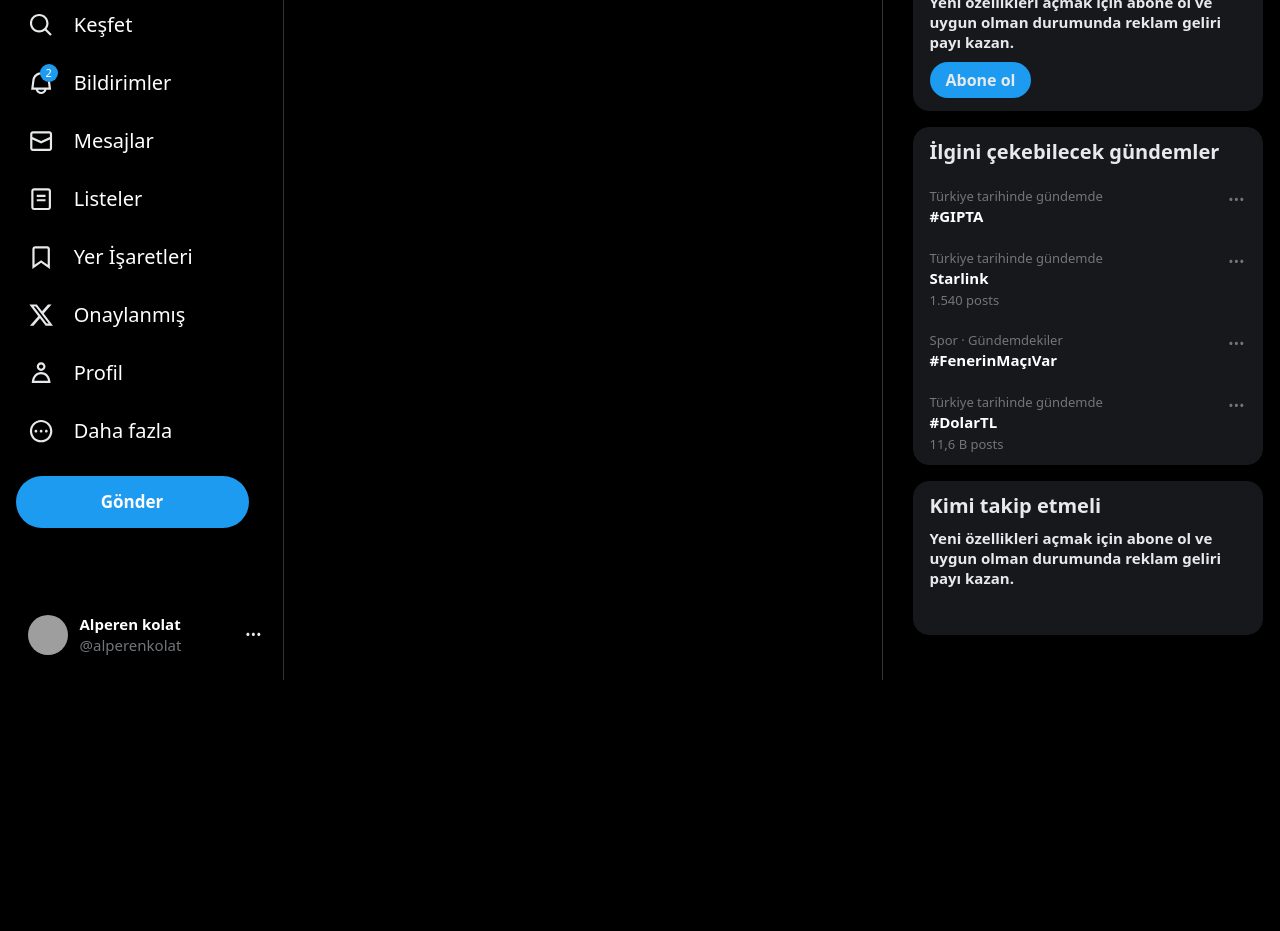
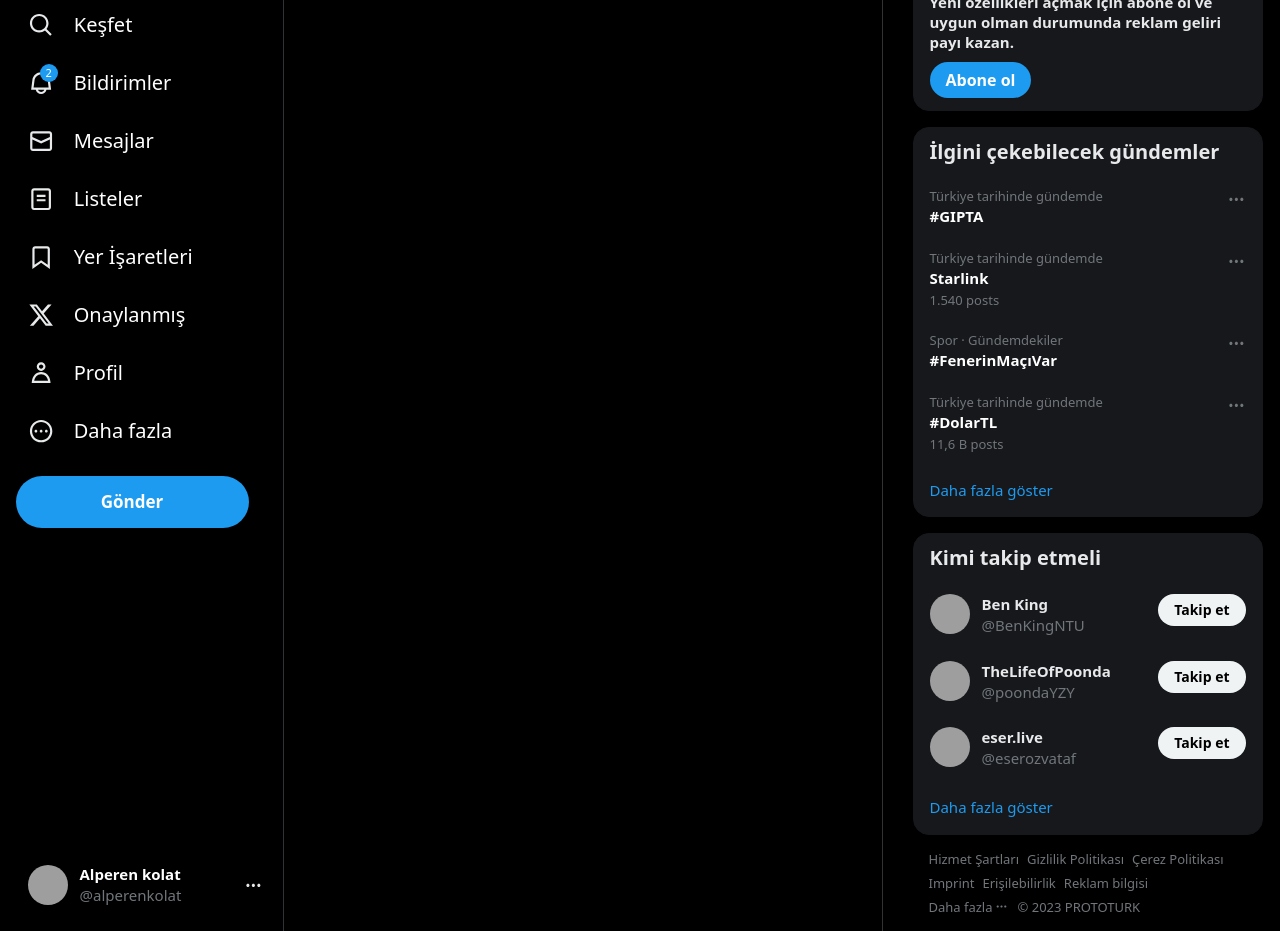
Before and after one commit to alperenkolat/Twitter-X-Clone-With-React, a React (Vite) app: page / in a window 1280 px wide. Shown: the part 120-1051 px from the top of the page. Before the commit the page ends 800 px from the top, so only its background shows below. Built offline with nearby package versions, Linux system fonts and the light colour scheme; grey boxes are pictures that could not be loaded.

Commit message:
feat: son ders eklendi.

```diff
--- a/src/component/button/index.jsx
+++ b/src/component/button/index.jsx
@@ -1,26 +1,48 @@
+import { createElement } from "react";
 import classNames from "classnames";
-import { createElement } from "react";
 import PropTypes from "prop-types";
 
-export default function Button({ size, children }) {
+export default function Button({
+  as,
+  size,
+  variant,
+  className,
+  children,
+  ...props
+}) {
   return createElement(
-    "button",
+    as,
     {
+      type: "button",
       className: classNames(
-        "bg-[#1d9bf0] rounded-full flex items-center justify-center font-bold hover:bg-[#1a8cd8] transition-colors",
+        "rounded-full flex items-center justify-center font-bold transition-colors",
         {
+          "px-4 h-8 text-sm": size === "small",
           "px-4 h-9": size === "normal",
           "px-4 text-[17px] h-[52px] w-full": size === "large",
+          "bg-[#1d9bf0] hover:bg-[#1a8cd8] text-white": variant === "primary",
+          "bg-[#eff3f4] hover:bg-[#d7dbdc] text-black": variant === "white",
+          "border border-[#b4b4b4] hover:border-[#67070f] hover:bg-[#f4212e1a] hover:text-[#f4212e]":
+            variant === "white-outline",
+          [className]: true,
         }
       ),
+      ...props,
     },
     children
   );
 }
 
 Button.propTypes = {
-  size: PropTypes.oneOfType(["normal", "large"]),
+  as: PropTypes.any,
+  size: PropTypes.oneOf(["small", "normal", "large"]),
+  variant: PropTypes.oneOf(["primary", "white", "white-outline"]),
+  props: PropTypes.object,
+  className: PropTypes.string,
 };
+
 Button.defaultProps = {
+  as: "button",
   size: "normal",
+  variant: "primary",
 };
--- /dev/null
+++ b/src/component/sidebar-section/SidebarSection.jsx
@@ -0,0 +1,20 @@
+import { Link } from "react-router-dom";
+
+export default function SidebarSection({ title, children, more }) {
+  return (
+    <section className="bg-[#16181c] overflow-hidden mb-4 rounded-2xl border border-[#16181c]">
+      <h5 className="py-3 px-4 text-xl font-extrabold leading-6 flex items-center text-[#e7e9ea]">
+        {title}
+      </h5>
+      <div className="grid">{children}</div>
+      {more && (
+        <Link
+          to={more}
+          className="h-[52px] flex items-center px-4 text-[15px] text-[#1d9bf0] transition-colors hover:bg-white/[0.03]"
+        >
+          Daha fazla göster
+        </Link>
+      )}
+    </section>
+  );
+}
--- /dev/null
+++ b/src/component/sidebar-section/index.jsx
@@ -0,0 +1,12 @@
+import PropTypes from "prop-types";
+import SidebarSection from "./SidebarSection";
+
+SidebarSection.propTypes = {
+  title: PropTypes.string.isRequired,
+  children: PropTypes.node.isRequired,
+  more: PropTypes.oneOfType([PropTypes.bool, PropTypes.string]),
+};
+
+SidebarSection.defaultProps = {
+  more: false,
+};
--- /dev/null
+++ b/src/component/user-card/index.jsx
@@ -0,0 +1,43 @@
+import { useState } from "react";
+import Button from "../button";
+
+export default function UserCard({ user }) {
+  const [following, setFollowing] = useState(false);
+
+  return (
+    <button className="py-3 px-4 flex gap-3 transition-colors hover:bg-white/[0.03]">
+      <img
+        src={user.avatar}
+        className="w-10 h-10 rounded-full object-cover"
+        alt=""
+      />
+      <div className="flex-1 max-w-full flex flex-col text-left">
+        <div className="text-[15px] text-[#e7e9ea] leading-5 font-bold flex items-center">
+          {user.fullName}
+        </div>
+        <div className="text-[15px] text-[#71767b]">@{user.username}</div>
+      </div>
+      <div>
+        {following ? (
+          <Button
+            variant="white-outline"
+            size="small"
+            onClick={() => setFollowing(false)}
+            className="whitespace-nowrap group"
+          >
+            <div className="flex group-hover:hidden">Takip ediliyor</div>
+            <div className="hidden group-hover:flex">Takibi bırak</div>
+          </Button>
+        ) : (
+          <Button
+            variant="white"
+            size="small"
+            onClick={() => setFollowing(true)}
+          >
+            Takip et
+          </Button>
+        )}
+      </div>
+    </button>
+  );
+}
--- /dev/null
+++ b/src/layouts/main/rightBar/footer/index.jsx
@@ -0,0 +1,87 @@
+import { Link } from "react-router-dom";
+import { Popover } from "@headlessui/react";
+
+export default function Footer() {
+  return (
+    <footer className="mb-4 px-4 flex flex-wrap gap-2">
+      <Link
+        to="/"
+        className="text-[#71767b] leading-4 text-[13px] hover:underline"
+      >
+        Hizmet Şartları
+      </Link>
+      <Link
+        to="/"
+        className="text-[#71767b] leading-4 text-[13px] hover:underline"
+      >
+        Gizlilik Politikası
+      </Link>
+      <Link
+        to="/"
+        className="text-[#71767b] leading-4 text-[13px] hover:underline"
+      >
+        Çerez Politikası
+      </Link>
+      <Link
+        to="/"
+        className="text-[#71767b] leading-4 text-[13px] hover:underline"
+      >
+        Imprint
+      </Link>
+      <Link
+        to="/"
+        className="text-[#71767b] leading-4 text-[13px] hover:underline"
+      >
+        Erişilebilirlik
+      </Link>
+      <Link
+        to="/"
+        className="text-[#71767b] leading-4 text-[13px] hover:underline"
+      >
+        Reklam bilgisi
+      </Link>
+      <div className="w-full flex gap-2">
+        <Popover className="relative inline-flex leading-4">
+          <Popover.Button className="text-[#71767b] outline-none leading-4 text-[13px] hover:underline inline-flex items-center">
+            Daha fazla
+            <svg viewBox="0 0 24 24" className="h-[1em] px-0.5">
+              <path
+                fill="currentColor"
+                d="M3 12c0-1.1.9-2 2-2s2 .9 2 2-.9 2-2 2-2-.9-2-2zm9 2c1.1 0 2-.9 2-2s-.9-2-2-2-2 .9-2 2 .9 2 2 2zm7 0c1.1 0 2-.9 2-2s-.9-2-2-2-2 .9-2 2 .9 2 2 2z"
+              />
+            </svg>
+          </Popover.Button>
+          <Popover.Panel className="w-[150px] max-w-[384px] bg-black shadow-box rounded-xl absolute bottom-0 right-0 grid overflow-hidden">
+            <Link
+              to="/"
+              className="py-3 px-4 text-white text-[15px] leading-5 font-bold hover:bg-[#16181c] transition-colors"
+            >
+              Hakkında
+            </Link>
+            <Link
+              to="/"
+              className="py-3 px-4 text-white text-[15px] leading-5 font-bold hover:bg-[#16181c] transition-colors"
+            >
+              Durum
+            </Link>
+            <Link
+              to="/"
+              className="py-3 px-4 text-white text-[15px] leading-5 font-bold hover:bg-[#16181c] transition-colors"
+            >
+              İşletmeler İçin X
+            </Link>
+            <Link
+              to="/"
+              className="py-3 px-4 text-white text-[15px] leading-5 font-bold hover:bg-[#16181c] transition-colors"
+            >
+              Geliştiriciler
+            </Link>
+          </Popover.Panel>
+        </Popover>
+        <p className="text-[#71767b] leading-4 text-[13px]">
+          &copy; 2023 PROTOTURK
+        </p>
+      </div>
+    </footer>
+  );
+}
--- a/src/layouts/main/rightBar/index.jsx
+++ b/src/layouts/main/rightBar/index.jsx
@@ -2,7 +2,9 @@
 import Premium from "./premium";
 import Search from "./search";
 import Topics from "~/layouts/main/rightbar/topics";
-import Whofollow from "./whofollow";
+
+import Footer from "~/layouts/main/rightbar/footer";
+import WhoFollow from "./who-follow";
 
 export default function RightBar() {
   return (
@@ -10,7 +12,8 @@
       <Search />
       <Premium />
       <Topics />
-      <Whofollow />
+      <WhoFollow />
+      <Footer />
     </aside>
   );
 }
--- a/src/layouts/main/rightBar/topics/index.jsx
+++ b/src/layouts/main/rightBar/topics/index.jsx
@@ -1,17 +1,13 @@
+import SidebarSection from "~/component/sidebar-section/SidebarSection";
+import Topic from "./topic";
 import { topics } from "~/utils/const";
-import Topic from "~/layouts/main/rightbar/topics/topic";
 
 export default function Topics() {
   return (
-    <section className="bg-[#16181c] mb-4 rounded-2xl border border-[#16181c]">
-      <h5 className="py-3 px-4 text-xl font-extrabold leading-6 flex items-center text-[#e7e9ea]">
-        İlgini çekebilecek gündemler
-      </h5>
-      <div className="grid">
-        {topics.map((topic, index) => (
-          <Topic item={topic} key={index} />
-        ))}
-      </div>
-    </section>
+    <SidebarSection title="İlgini çekebilecek gündemler" more="/trends">
+      {topics.map((topic, index) => (
+        <Topic item={topic} key={index} />
+      ))}
+    </SidebarSection>
   );
 }
--- /dev/null
+++ b/src/layouts/main/rightBar/who-follow/index.jsx
@@ -0,0 +1,20 @@
+import { useAccount } from "~/store/auth/hooks";
+import { whoFollowUsers } from "~/mock";
+
+import SidebarSection from "~/component/sidebar-section/SidebarSection";
+import UserCard from "~/component/user-card";
+
+export default function WhoFollow() {
+  const account = useAccount();
+
+  return (
+    <SidebarSection
+      title="Kimi takip etmeli"
+      more={`/connect_people?user_id=${account.id}`}
+    >
+      {whoFollowUsers.map((user) => (
+        <UserCard user={user} key={user.id} />
+      ))}
+    </SidebarSection>
+  );
+}
--- a/src/layouts/main/rightBar/whofollow/index.jsx
+++ /dev/null
@@ -1,15 +0,0 @@
-export default function Whofollow() {
-  return (
-    <section className="bg-[#16181c] mb-4 rounded-2xl border border-[#16181c] py-3 px-4 flex flex-col gap-2.5 text-[#e7e9ea]">
-      <h6 className="text-xl leading-6 font-extrabold">Kimi takip etmeli</h6>
-      <p className="leading-5 text-[15px] font-bold">
-        Yeni özellikleri açmak için abone ol ve uygun olman durumunda reklam
-        geliri payı kazan.
-      </p>
-
-      <div className="py-3 px-4">
-        <div className="right-3"></div>
-      </div>
-    </section>
-  );
-}
--- /dev/null
+++ b/src/mock/index.js
@@ -0,0 +1,24 @@
+export const whoFollowUsers = [
+  {
+    id: 3,
+    username: "BenKingNTU",
+    fullName: "Ben King",
+    avatar:
+      "https://pbs.twimg.com/profile_images/1494092744687501315/9Cn1kdfK_x96.jpg",
+  },
+  {
+    id: 4,
+    username: "poondaYZY",
+    fullName: "TheLifeOfPoonda",
+    avatar:
+      "https://pbs.twimg.com/profile_images/1548313167733747714/aaOh8kQ4_x96.jpg",
+  },
+  {
+    id: 5,
+    username: "eserozvataf",
+    fullName: "eser.live",
+    avatar:
+      "https://pbs.twimg.com/profile_images/1675048688505200641/XTha_KXR_x96.jpg",
+    verified: true,
+  },
+];
```
